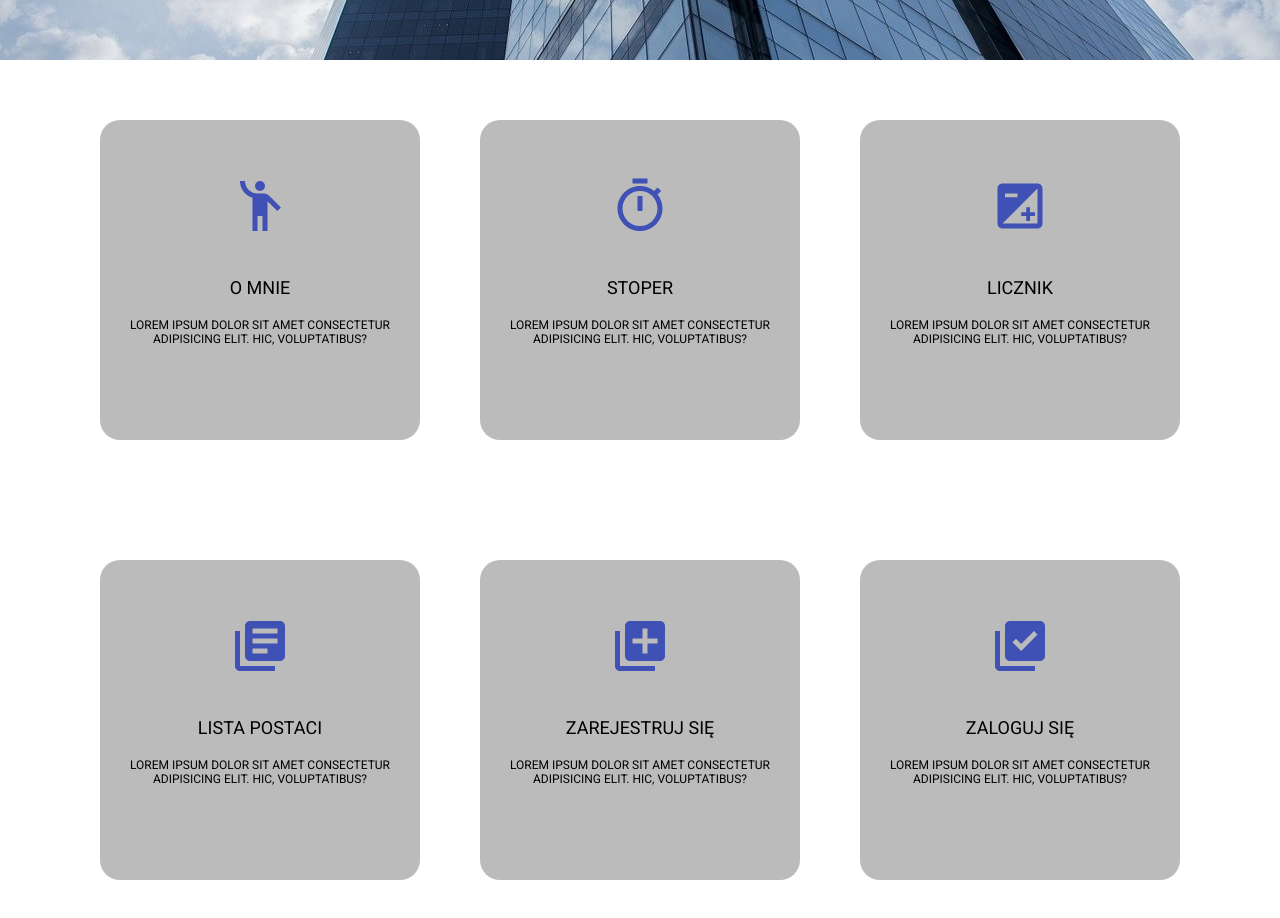
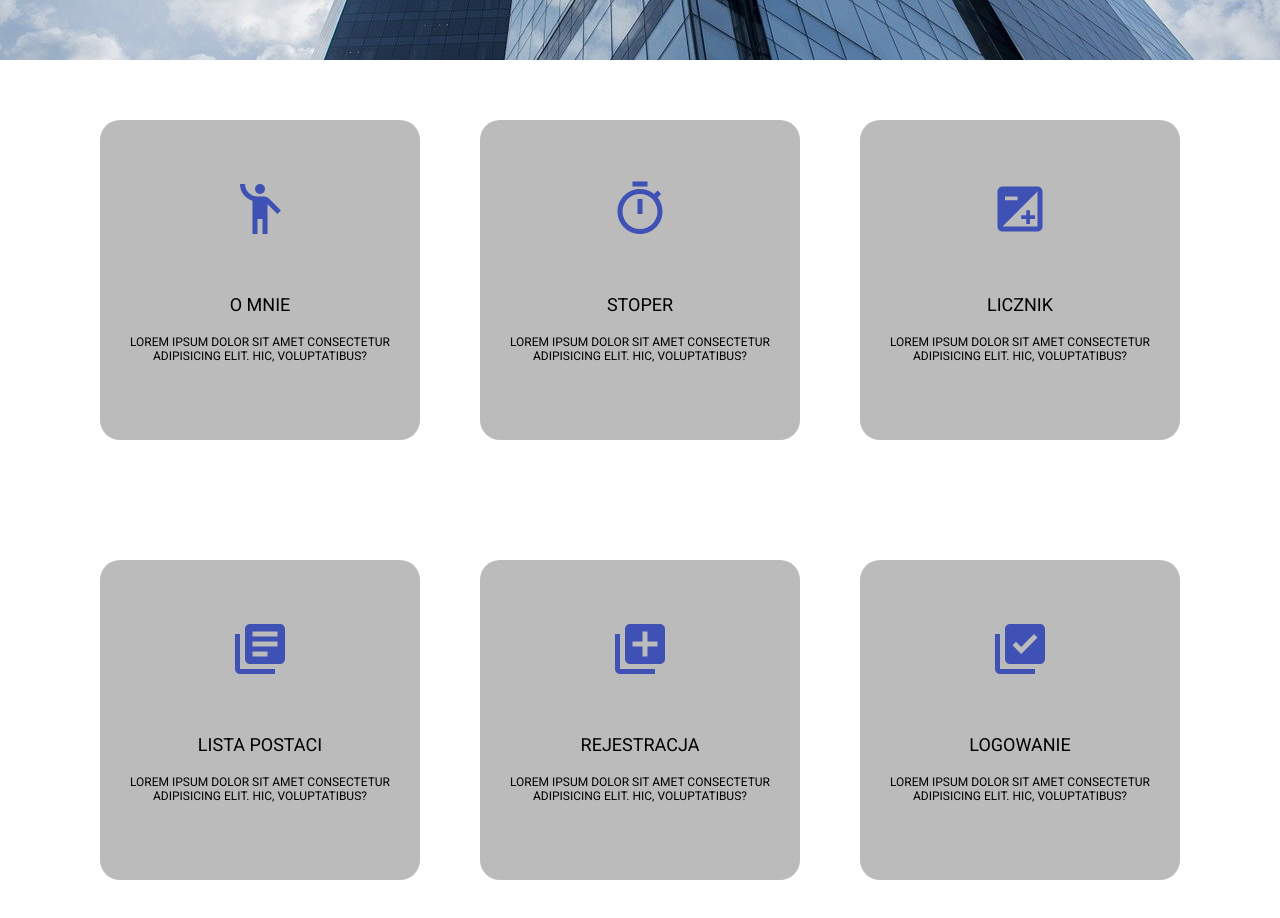
Before and after one commit to MariuszBednarz/React_Homework, a React (Create React App) app: page /LandingPage in a window 1280 px wide. Shown: the part 580-1498 px from the top of the page. Built offline with nearby package versions, Linux system fonts and the light colour scheme.

Commit message:
List commit

```diff
--- a/package.json
+++ b/package.json
@@ -7,6 +7,7 @@
     "@testing-library/jest-dom": "^5.14.1",
     "@testing-library/react": "^11.2.7",
     "@testing-library/user-event": "^12.8.3",
+    "axios": "^0.21.1",
     "react": "^17.0.2",
     "react-dom": "^17.0.2",
     "react-scripts": "4.0.3",
--- /dev/null
+++ b/src/components/Icons.js
@@ -0,0 +1,117 @@
+import React from "react";
+import styled from "styled-components";
+
+import EmojiPeopleIcon from "@material-ui/icons/EmojiPeople";
+import LibraryBooksIcon from "@material-ui/icons/LibraryBooks";
+import TimerIcon from "@material-ui/icons/Timer";
+import ExposureIcon from "@material-ui/icons/Exposure";
+import LibraryAddIcon from "@material-ui/icons/LibraryAdd";
+import LibraryAddCheckIcon from "@material-ui/icons/LibraryAddCheck";
+import { useHistory } from "react-router";
+
+
+const Wrapper = styled.div`
+  display: flex;
+  flex-direction: row;
+  flex-wrap: wrap;
+  justify-content: center;
+`;
+const TileWrap = styled.div`
+  display: flex;
+  flex-direction: column;
+  align-items: center;
+  justify-content: center;
+  width: 25vw;
+  height: 25vw;
+  background-color: #bbb;
+  margin: 60px 30px;
+  transition: 0.2s;
+  border-radius: 20px;
+  &:hover {
+    background-color: #ccc;
+  }
+`;
+const P = styled.p`
+  font-size: 12px;
+  padding: 20px;
+  text-align: center;
+  text-transform: uppercase;
+`;
+const H1 = styled.p`
+  text-transform: uppercase;
+  font-size: 18px;
+`;
+
+
+
+//mapowanie przez kafelki w oparciu o dane z tablicy :)
+
+const Icons = () => {
+  const arrIcons = [
+
+    {
+      key: "1",
+      pageName: "O mnie",
+      description:
+        "Lorem ipsum dolor sit amet consectetur adipisicing elit. Hic, voluptatibus?",
+      icon: <EmojiPeopleIcon className="svg_icons" color="primary" />,
+      link: () => history.push('/about')
+    },
+    {
+      key: "2",
+      pageName: "Stoper",
+      description:
+        "Lorem ipsum dolor sit amet consectetur adipisicing elit. Hic, voluptatibus?",
+      icon: <TimerIcon className="svg_icons" color="primary" />,
+      link: () => history.push('/Stoper')
+    },
+    {
+      key: "3",
+      pageName: "Licznik",
+      description:
+        "Lorem ipsum dolor sit amet consectetur adipisicing elit. Hic, voluptatibus?",
+      icon: <ExposureIcon className="svg_icons" color="primary" />,
+      link: () => history.push('/Counter')
+    },
+    {
+      key: "4",
+      pageName: "Lista postaci",
+      description:
+        "Lorem ipsum dolor sit amet consectetur adipisicing elit. Hic, voluptatibus?",
+      icon: <LibraryBooksIcon className="svg_icons" color="primary" />,
+      link: () => history.push('/List')
+    },
+    {
+      key: "5",
+      pageName: "Rejestracja",
+      description:
+        "Lorem ipsum dolor sit amet consectetur adipisicing elit. Hic, voluptatibus?",
+      icon: <LibraryAddIcon className="svg_icons" color="primary" />,
+      link: () => history.push('/Register'),
+    },
+    {
+      key: "6",
+      pageName: "Logowanie",
+      description:
+        "Lorem ipsum dolor sit amet consectetur adipisicing elit. Hic, voluptatibus?",
+      icon: <LibraryAddCheckIcon className="svg_icons" color="primary" />,
+      link: () => history.push('/Login'),
+    },
+  ];
+
+  const history = useHistory();
+
+  return (
+    <Wrapper>
+      {arrIcons.map((Icon) => {
+        return <TileWrap key={Icon.key} onClick = {Icon.link}>
+          <P>{Icon.icon}</P>
+          <H1>{Icon.pageName}</H1>
+          <P>{Icon.description}</P>
+        </TileWrap>
+      })}
+    </Wrapper>
+  );
+};
+
+export default Icons;
--- a/src/components/LandingPage.js
+++ b/src/components/LandingPage.js
@@ -1,16 +1,11 @@
 import React from "react";
 import styled from "styled-components";
+
+
 import bckg from "../components/tlo.jpg";
 
-import Button from "@material-ui/core/Button"
-import TextField from '@material-ui/core/TextField';
-
-import EmojiPeopleIcon from "@material-ui/icons/EmojiPeople";
-import LibraryBooksIcon from "@material-ui/icons/LibraryBooks";
-import TimerIcon from "@material-ui/icons/Timer";
-import ExposureIcon from "@material-ui/icons/Exposure";
-import LibraryAddIcon from "@material-ui/icons/LibraryAdd";
-import LibraryAddCheckIcon from "@material-ui/icons/LibraryAddCheck";
+import Button from "@material-ui/core/Button";
+import TextField from "@material-ui/core/TextField";
 
 const Title = styled.div`
   font-size: 1.5em;
@@ -24,122 +19,43 @@ const Title = styled.div`
   justify-content: center;
   align-items: center;
 `;
-const Wrapper = styled.div`
+
+const Newsletter = styled.div`
   display: flex;
-  flex-direction: row;
-  flex-wrap: wrap;
-  justify-content: center;
+  background-color: rgba(255, 255, 255, 40%);
 `;
-const TileWrap = styled.div`
+const Wrap = styled.div`
   display: flex;
   flex-direction: column;
   align-items: center;
   justify-content: center;
-  width: 25vw;
-  height: 25vw;
-  background-color: #bbb;
-  margin: 60px 30px;
-  transition: .2s;
-  border-radius: 20px;
-  &:hover {
-    background-color: #ccc;
-
-  }
-`;
-const P = styled.p`
-  font-size: 12px;
-  padding: 20px;
-  text-align: center;
-  text-transform: uppercase;
-`;
-const H1 = styled.p`
-  text-transform: uppercase;
-  font-size: 18px;
-`;
-const Newsletter = styled.div`
-display: flex;
-background-color: rgba(255,255,255,40%);
-`;
-const Wrap = styled.div`
-display: flex;
-flex-direction: column;
-align-items: center;
-justify-content: center;
-
 `;
 
-const Tile = (props) => {
+const LandingInfo = () => {
   return (
-    <TileWrap>
-      <div>{props.icon}</div>
-      <H1>{props.pageName}</H1>
-      <P>{props.description}</P>
-    </TileWrap>
+    <Wrap>
+      <h1>We design your space</h1>
+      <Newsletter>
+        <Button variant="outlined" size="large">
+          Chcę otrzymywać newsletter
+        </Button>
+        <TextField
+          id="filled-basic"
+          label="Filled"
+          variant="outlined"
+        ></TextField>
+      </Newsletter>
+    </Wrap>
   );
 };
-const Icons = () => {
-  return (
-    <Wrapper>
-      <Tile
-        pageName="O mnie"
-        description="Lorem ipsum dolor sit amet consectetur adipisicing elit. Hic, voluptatibus?
-"
-        icon={<EmojiPeopleIcon className="svg_icons" color="primary" />}
-      />
-      <Tile
-        pageName="Stoper"
-        description="Lorem ipsum dolor sit amet consectetur adipisicing elit. Hic, voluptatibus?
-"
-        icon={<TimerIcon className="svg_icons" color="primary" />}
-      />
-      <Tile
-        pageName="Licznik"
-        description="Lorem ipsum dolor sit amet consectetur adipisicing elit. Hic, voluptatibus?
-"
-        icon={<ExposureIcon className="svg_icons" color="primary" />}
-      />
-      <Tile
-        pageName="Lista postaci"
-        description="Lorem ipsum dolor sit amet consectetur adipisicing elit. Hic, voluptatibus?
-"
-        icon={<LibraryBooksIcon className="svg_icons" color="primary" />}
-      />
-      <Tile
-        pageName="Zarejestruj się"
-        description="Lorem ipsum dolor sit amet consectetur adipisicing elit. Hic, voluptatibus?
-"
-        icon={<LibraryAddIcon className="svg_icons" color="primary" />}
-      />
-      <Tile
-        pageName="Zaloguj się"
-        description="Lorem ipsum dolor sit amet consectetur adipisicing elit. Hic, voluptatibus?
-"
-        icon={<LibraryAddCheckIcon className="svg_icons" color="primary" />}
-      />
-    </Wrapper>
-  );
-};
-
-const LandingInfo = ()=>{
-  return(
-    <Wrap>
-    <h1>We design your space</h1>
-
-    <Newsletter>
-    <Button variant="outlined" size="large">Chcę otrzymywać newsletter</Button>
-    <TextField id="filled-basic" label="Filled" variant="outlined"></TextField>
-    </Newsletter>
-    </Wrap>
-  )
-}
 
 const LandingPage = () => {
   return (
     <>
       <Title>
-        <LandingInfo/>
+        <LandingInfo />
       </Title>
-      <Icons />
+
     </>
   );
 };
--- a/src/components/List.js
+++ b/src/components/List.js
@@ -1,5 +1,139 @@
-import React from "react";
+import React, { useEffect, useState } from "react";
+import axios from "axios";
+import { CircularProgress } from "@material-ui/core";
+import styled from "styled-components";
+import Button from "@material-ui/core/Button";
+import { useHistory } from "react-router";
 
-const List = ()=> <p>List</p>
+const Wrapper = styled.div`
+  position: relative;
+  top: 100px;
+  width: 100vw;
+  display: flex;
+  flex-direction: column;
+  align-items: center;
+`;
+const ListWrap = styled.div`
+  width: 100vw;
+  display: flex;
+  flex-direction: row;
+  flex-wrap: wrap;
+  align-items: center;
+  justify-content: center;
+`;
+const BtnWrap = styled.div`
+  text-align: center;
+`;
 
-export default List
+const TileWrap = styled.div`
+  display: flex;
+  flex-direction: column;
+  align-items: center;
+  justify-content: center;
+  width: 25vw;
+  height: 25vw;
+  background-color: #eee;
+  margin: 60px 30px;
+  transition: 0.2s;
+  &:hover {
+    background-color: #fff;
+    transform: scale(1.1);
+  }
+`;
+const P = styled.p`
+  font-size: 14px;
+  padding: 5px;
+`;
+
+const ListContainer = () => {
+  const [chars, setChars] = useState();
+  let [page, setPage] = useState(1);
+  const history = useHistory();
+
+  useEffect(() => {
+    axios
+      .get(`https://rickandmortyapi.com/api/character?page=${page}`)
+      .then((response) => {
+        const responseChars = response.data;
+        setChars(responseChars);
+      });
+  }, [page]);
+
+  const next = () => {
+    if (page >= chars.info.pages) {
+      console.log(`ostatnia strona`);
+    } else {
+      setPage((page += 1));
+      const nextPage = () => history.push(`/List?page=${page}`);
+      nextPage();
+    }
+  };
+  const prev = () => {
+    if (page === 1) {
+      console.log(`pierwsza strona`);
+    } else {
+      setPage((page -= 1));
+      const prevPage = () => history.push(`/List?page=${page}`);
+      prevPage();
+    }
+  };
+
+  return (
+    <Wrapper>
+      <BtnWrap>
+        <h4>
+          Strona {page} / {chars ? chars.info.pages : "..."}
+        </h4>
+
+        <Button onClick={prev}>Poprzednia</Button>
+        <Button onClick={next}>Następna</Button>
+      </BtnWrap>
+      <div>
+        <label htmlFor="status">Status postaci: </label>
+        <select name="status" id="status">
+          <option value="alive">Żywa</option>
+          <option value="dead">Martwa</option>
+          <option value="unknow">Nieznany</option>
+        </select>
+      </div>
+
+      <ListWrap>
+        {chars ? (
+          <>
+            {chars.results.map((char) => {
+              return (
+                <TileWrap
+                  key={char.id}
+                  onClick={() => history.push(`/CharPage${char.id}`)}
+                >
+                  <img
+                    src={char.image}
+                    alt="portrait"
+                    width="60%"
+                    height="60%"
+                  />
+                  <P>Imię: {char.name}</P>
+                  <P>Gatunek:{char.species}</P>
+                  <P>Status: {char.status}</P>
+                  <P>Pochodzenie: {char.origin.name}</P>
+                </TileWrap>
+              );
+            })}
+          </>
+        ) : (
+          <CircularProgress />
+        )}
+      </ListWrap>
+    </Wrapper>
+  );
+};
+
+const List = () => {
+  return (
+    <>
+      <ListContainer />
+    </>
+  );
+};
+
+export default List;
--- a/src/components/Routing.js
+++ b/src/components/Routing.js
@@ -12,6 +12,9 @@ import Counter from "./Counter";
 import List from "./List";
 import Register from "./Register";
 import Login from "./Login";
+import Icons from "./Icons"
+
+
 
 const Wrapper = styled.div`
   width: 100vw;
@@ -35,7 +38,6 @@ justify-content: space-evenly;
 width: 50vw;
 
 `;
-
 
 const Routing = () => {
   return (
@@ -66,7 +68,12 @@ const Routing = () => {
             </Link>
           </BtnWrap>
         </Nav>
-        <Route path="/LandingPage" component={LandingPage} />
+        <Route path="/LandingPage" component={LandingPage}>
+
+        <LandingPage />
+        <Icons />
+
+        </Route>
         <Route path="/About"  component={About} />
         <Route path="/Stoper" component={Stoper} />
         <Route path="/Counter" component={Counter} />
```
Also changed, not shown: 1 other file (tests, documents, lock files or other folders).
